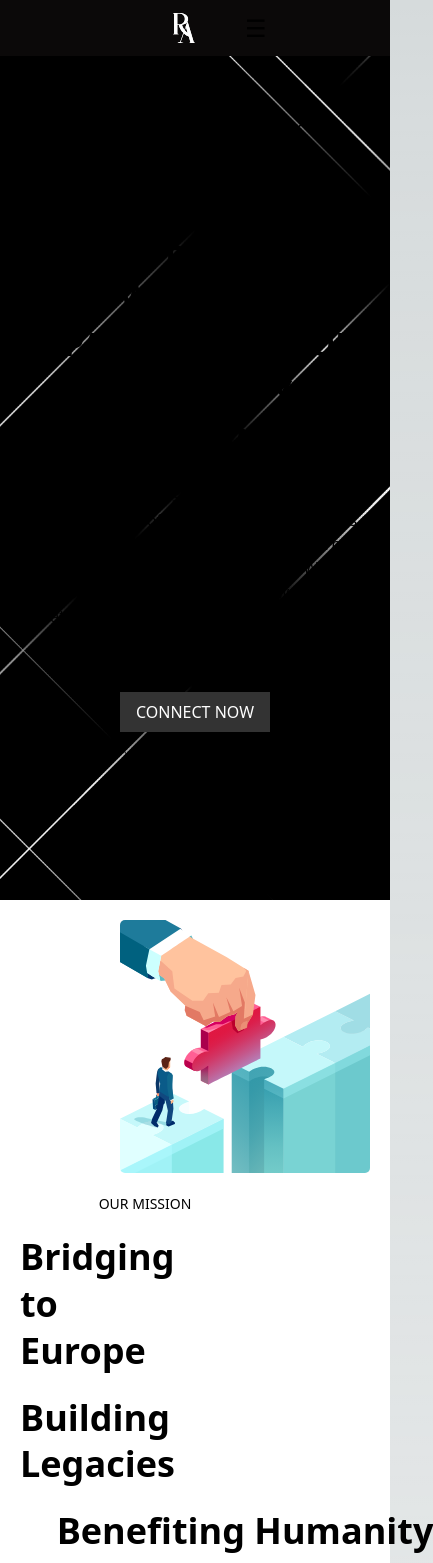
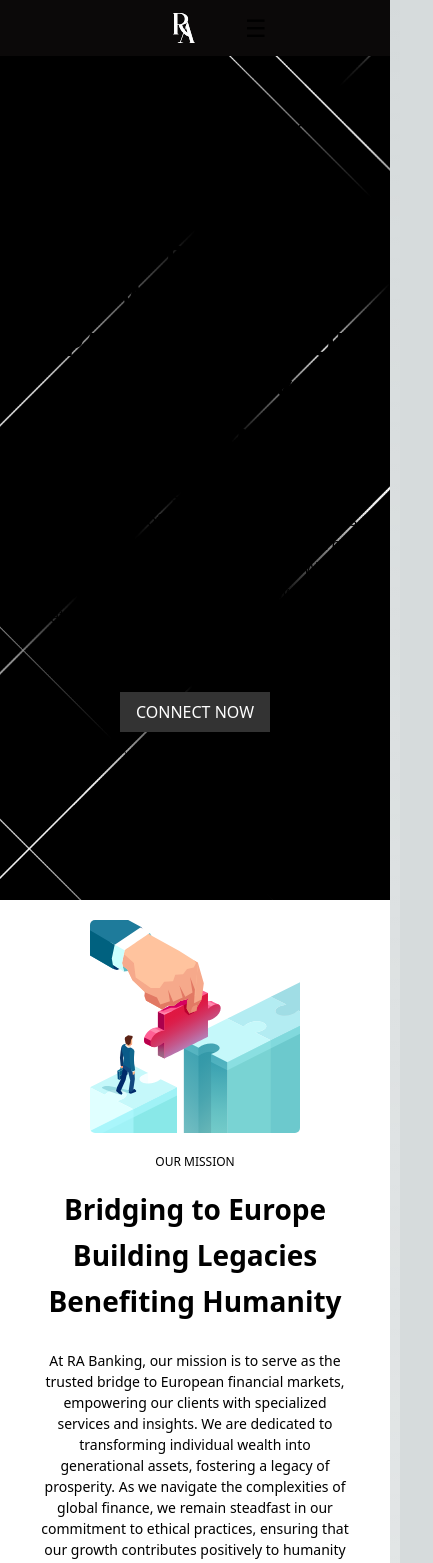
Before and after one commit to SaibNadeem28/Ra-Banking, a Next.js app: page / in a window 390 px wide. Shown: the top 1563 px of the page, 433 px wide, since content can reach past the window. Built offline with nearby package versions, Linux system fonts and the light colour scheme.

Commit message:
mobile responsiveness issues fixed

```diff
--- a/components/Contact.jsx
+++ b/components/Contact.jsx
@@ -14,7 +14,11 @@ const InquiryBox = styled.div`
     border-radius: 10px;
     box-shadow: 0 10px 25px rgba(0, 0, 0, 0.1);
     text-align: center;
-    width: 60%;
+    width: 100%; // To cover the entire width
+
+    @media (min-width: 768px) {
+        width: 60%;
+    }
 `;
 
 const InquiryHeader = styled.h2`
@@ -30,11 +34,15 @@ const InquiryText = styled.p`
 `;
 
 const Input = styled.input`
-    padding: 10px;
+    padding: 15px;
     border: 1px solid #ccc;
     border-radius: 5px;
-    margin: 10px;
-    width: 40%;
+    margin: 15px 0; // Increased vertical spacing
+    width: 100%; // Make input take full width
+
+    @media (min-width: 768px) {
+        width: 80%; // For larger screens, reduce the width slightly.
+    }
 `;
 
 const SubmitButton = styled.button`
@@ -56,7 +64,11 @@ const CheckboxContainer = styled.div`
     align-items: center;
     margin: 20px 0;
     color: #000;
-    margin-left: 70px;
+    justify-content: center; // To center the checkbox and its label
+
+    @media (min-width: 768px) {
+        margin-left: 70px;
+    }
 `;
 
 const Checkbox = styled.input.attrs({ type: 'checkbox' })`
--- a/components/Footer.jsx
+++ b/components/Footer.jsx
@@ -14,7 +14,7 @@ const device = {
 const FooterContainer = styled.div`
     display: flex;
     justify-content: space-between;
-    align-items: center;
+    align-items: flex-start;
     padding: 50px 100px;
     background-color: #111;
     color: #ebebeb;
@@ -22,6 +22,7 @@ const FooterContainer = styled.div`
     @media ${device.tablet} {
         flex-direction: column;
         padding: 30px 50px;
+        align-items: center;
     }
 
     @media ${device.phone} {
@@ -31,34 +32,32 @@ const FooterContainer = styled.div`
 
 const Section = styled.div`
     flex: 1;
+    margin-bottom: 20px;
 
     @media ${device.tablet} {
-        margin-bottom: 20px;
+        text-align: center;
+        width: 100%;
     }
 `;
 
 const Header = styled.h2`
     font-size: 1.5rem;
     margin-bottom: 20px;
+    color: #fff;
+
+    @media ${device.phone} {
+        font-size: 1.2rem;
+    }
 `;
 
 const Address = styled.p`
     margin-bottom: 5px;
+    color: #ebebeb;
 `;
 
 const Email = styled.a`
     display: block;
     margin-bottom: 5px;
-    color: #ebebeb;
-    text-decoration: none;
-
-    &:hover {
-        text-decoration: underline;
-    }
-`;
-
-const PhoneNumber = styled.a`
-    display: block;
     color: #ebebeb;
     text-decoration: none;
 
@@ -115,13 +114,17 @@ const SocialIcons = styled.div`
 const Icon = styled.a`
     color: #ebebeb;
     font-size: 1.2rem;
+
+    @media ${device.phone} {
+        font-size: 1.5rem;
+    }
 `;
 
 const Footer = () => {
     return (
         <FooterContainer>
             <Section>
-                <Header><img src='/lockup white.svg'></img></Header>
+                <Header><img src='/lockup white.svg' alt="Logo" /></Header>
             </Section>
             <Section>
                 <Header>CONTACT</Header>
--- a/components/OurMission.jsx
+++ b/components/OurMission.jsx
@@ -1,47 +1,32 @@
-// components/MissionSection.js
 import styled from 'styled-components';
 import Image from 'next/image';
 
 const MissionContainer = styled.div`
     display: flex;
+    flex-direction: column;
+    align-items: center;
     background-color: #FFF;
     padding: 50px 100px;
-    align-items: center;
-    justify-content: center; // Center items horizontally
+    text-align: center;
 
     @media (max-width: 768px) {
-        flex-direction: column;
         padding: 20px;
     }
 `;
 
 const ImageContainer = styled.div`
-    flex: 1;
-    padding-right: 50px;
-    display: flex;
-    align-items: center;
-    justify-content: center;
-    margin-left: 100px;
+    width: 80%;
+    margin-bottom: 20px;
 
     img {
-        max-width: 100%;
+        width: 100%;
+        height: auto;
         border-radius: 5px;
     }
 
     @media (max-width: 768px) {
-        padding-right: 0;
-        padding-bottom: 20px;
-        margin-right: 0;
+        width: 60%;
     }
-`;
-
-
-const ContentContainer = styled.div`
-    flex: 2;
-    display: flex;
-    flex-direction: column;
-    align-items: center;
-    text-align: justify;
 `;
 
 const MissionHeader = styled.div`
@@ -49,55 +34,34 @@ const MissionHeader = styled.div`
     text-transform: uppercase;
     font-weight: normal;
     margin-bottom: 20px;
-    margin-right: 100px;
-    color: #000
+    color: #000;
+
+    @media (max-width: 768px) {
+        font-size: 12px;
+    }
 `;
 
-const MissionTitle1 = styled.h2`
+const MissionTitle = styled.h2`
     font-size: 36px;
     font-weight: bold;
-    margin-bottom: 20px;
-    margin-right: 190px;
+    margin-bottom: 10px;
     line-height: 1.3;
     color: #000;
-`;
 
-const MissionTitle2 = styled.h2`
-    font-size: 36px;
-    font-weight: bold;
-    margin-bottom: 20px;
-    margin-right: 60px;
-    line-height: 1.3;
-    color: #000;
-`;
-
-const MissionTitle3 = styled.h2`
-    font-size: 36px;
-    font-weight: bold;
-    margin-bottom: 20px;
-    margin-right: -100px;
-    line-height: 1.3;
-    color: #000;
+    @media (max-width: 768px) {
+        font-size: 28px;
+    }
 `;
 
 const MissionDescription = styled.p`
     font-size: 16px;
-    margin-bottom: 30px;
-    max-width: 500px;
-    color: #000
-`;
+    margin-top: 20px;
+    max-width: 700px;
+    color: #000;
 
-const Button = styled.a`
-    padding: 10px 20px;
-    background-color: #333;
-    color: #fff;
-    text-transform: uppercase;
-    border: none;
-    cursor: pointer;
-    transition: background-color 0.3s;
-
-    &:hover {
-        background-color: #555;
+    @media (max-width: 768px) {
+        font-size: 14px;
+        max-width: 90%;
     }
 `;
 
@@ -108,19 +72,18 @@ const MissionSection = () => {
                 <Image
                     src="/mission.svg"
                     alt="Team working on a project"
+                    layout="responsive"
                     width={400}
                     height={400}
                 />
             </ImageContainer>
-            <ContentContainer>
-                <MissionHeader>OUR MISSION</MissionHeader>
-                <MissionTitle1>Bridging to Europe </MissionTitle1>
-                    <MissionTitle2> Building Legacies </MissionTitle2>
-                    <MissionTitle3> Benefiting Humanity </MissionTitle3>
-                <MissionDescription>
+            <MissionHeader>OUR MISSION</MissionHeader>
+            <MissionTitle>Bridging to Europe</MissionTitle>
+            <MissionTitle>Building Legacies</MissionTitle>
+            <MissionTitle>Benefiting Humanity</MissionTitle>
+            <MissionDescription>
                 At RA Banking, our mission is to serve as the trusted bridge to European financial markets, empowering our clients with specialized services and insights. We are dedicated to transforming individual wealth into generational assets, fostering a legacy of prosperity. As we navigate the complexities of global finance, we remain steadfast in our commitment to ethical practices, ensuring that our growth contributes positively to humanity and the communities we touch.
-                </MissionDescription>
-            </ContentContainer>
+            </MissionDescription>
         </MissionContainer>
     );
 };
```
